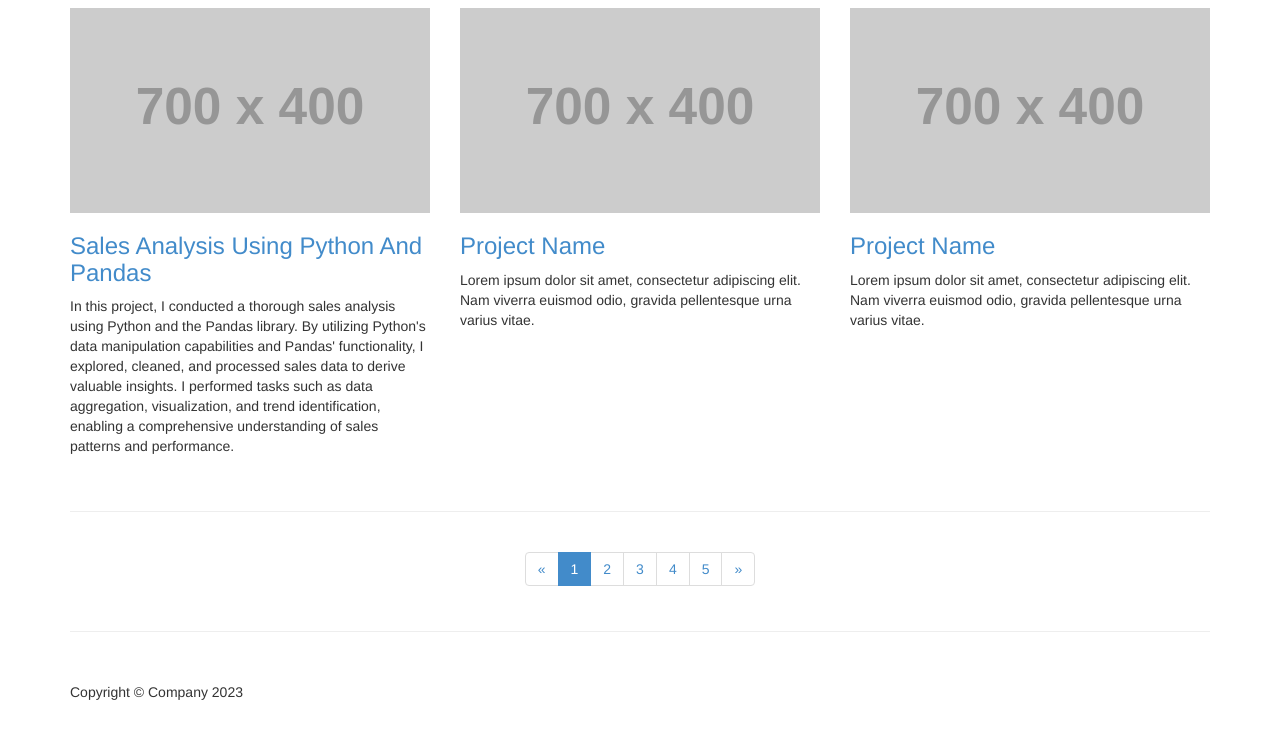
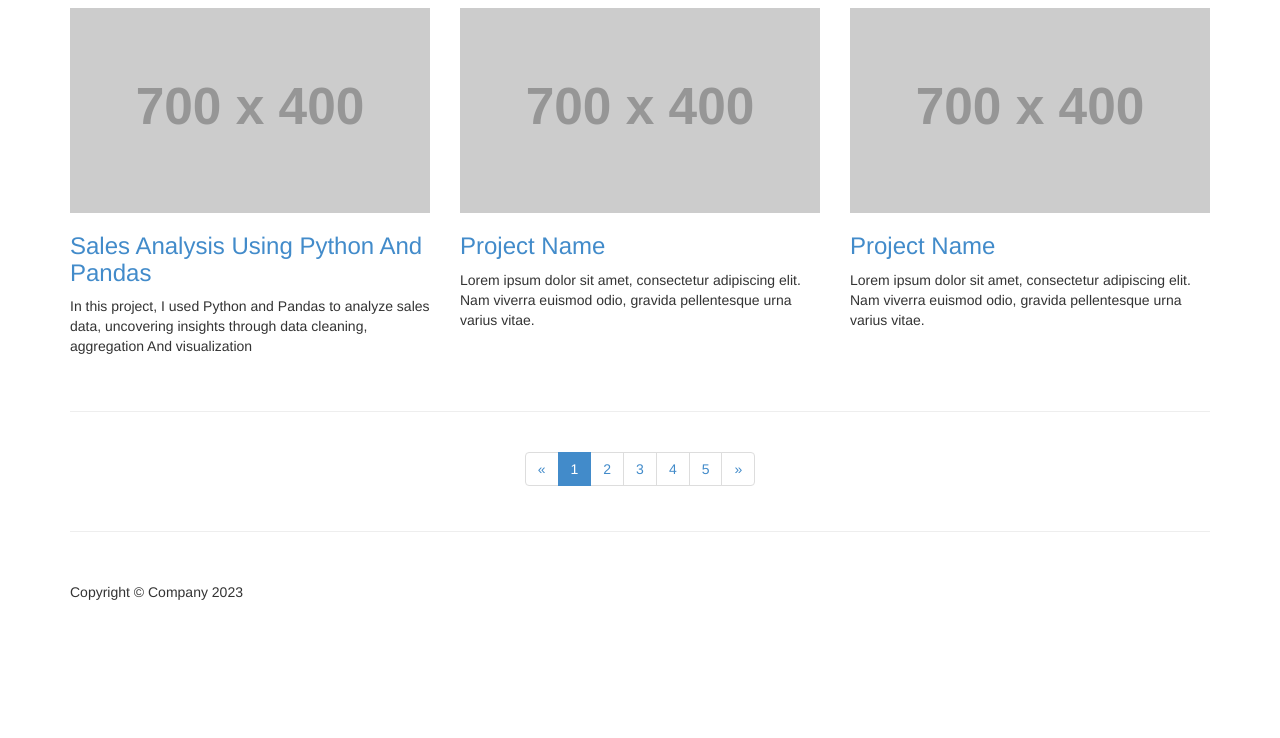
Before and after one commit to Zaifh6/zaifh6, a plain HTML site: page index.html in a window 1280 px wide. Shown: the part 152-890 px from the top of the page. After the commit the page ends 814 px from the top, so only its background shows below. Drawn offline with Linux system fonts and the light colour scheme; placeholder pictures from the web are drawn by us.

Commit message:
Update index.html

```diff
--- a/index.html
+++ b/index.html
@@ -55,7 +55,7 @@
         <div class="col-md-4 portfolio-item">
           <a href="#project-link"><img class="img-responsive" src="http://placehold.it/700x400"></a>
           <h3><a href="#project-link">Sales Analysis Using Python And Pandas</a></h3>
-          <p>In this project, I conducted a thorough sales analysis using Python and the Pandas library. By utilizing Python's data manipulation capabilities and Pandas' functionality, I explored, cleaned, and processed sales data to derive valuable insights. I performed tasks such as data aggregation, visualization, and trend identification, enabling a comprehensive understanding of sales patterns and performance.</p>
+          <p>In this project, I used Python and Pandas to analyze sales data, uncovering insights through data cleaning, aggregation And visualization</p>
         </div>
 
         <div class="col-md-4 portfolio-item">
```
